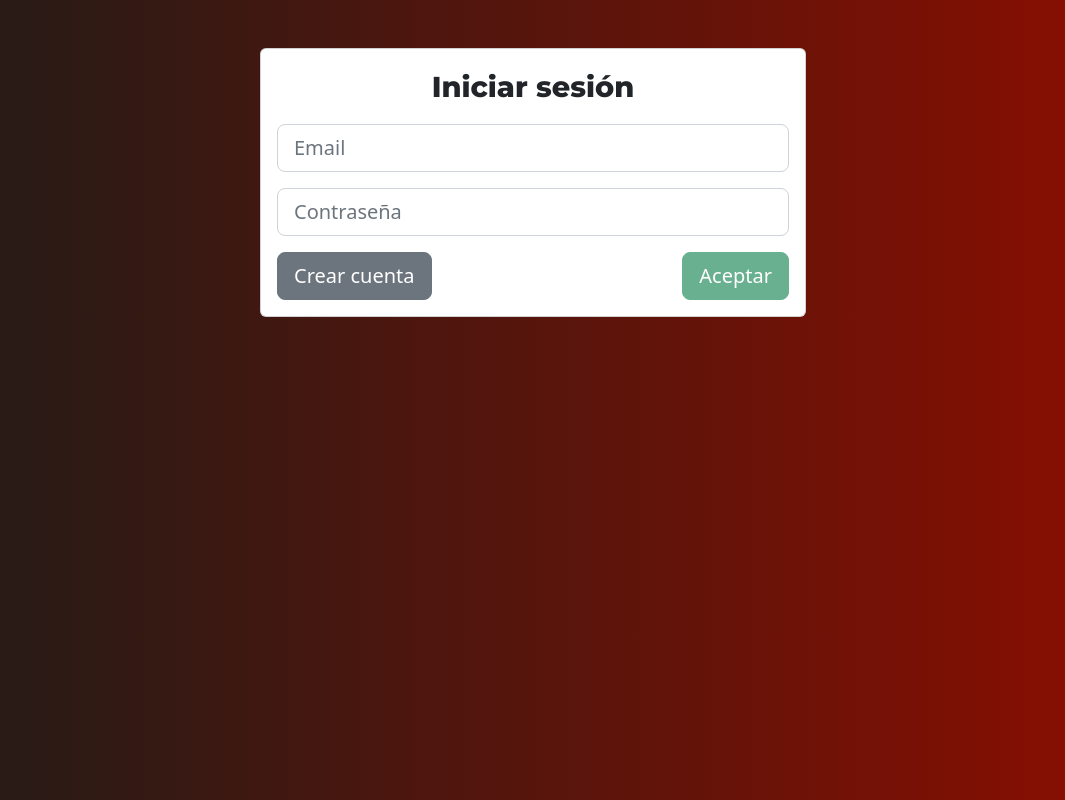
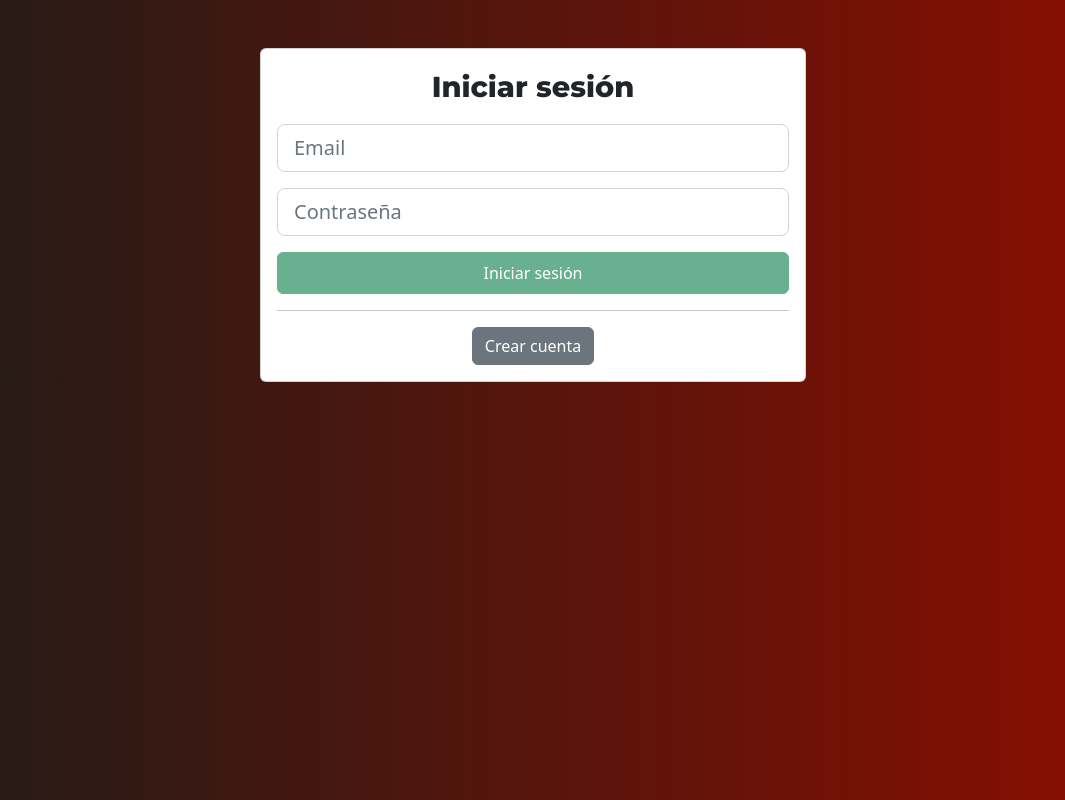
Before and after one commit to jmdefelippe/mean-products-client, an Angular app: page /login in a window 1280 px wide. Shown: the whole page, without its empty margins (107-1172 px from the left). Built offline with nearby package versions, Linux system fonts and the light colour scheme.

Commit message:
Updated login styles

```diff
--- a/src/app/components/auth/login/login.component.html
+++ b/src/app/components/auth/login/login.component.html
@@ -21,12 +21,13 @@
                               <span>La contraseña <strong>es obligatoria</strong></span>
                           </div>
                       </div>
-                      <div class="mb-3">
-                          <button routerLink="/crear-cuenta" class="btn btn-secondary btn-lg float-start">Crear cuenta</button>
-                          <button type="submit" [disabled]="loginForm.invalid" class="btn btn-success btn-lg float-end">Aceptar</button>
+                      <div class="d-grid">
+                          <button type="submit" [disabled]="loginForm.invalid" class="btn btn-success py-2">Iniciar sesión</button>
                       </div>
-                  </form>
-              </div>
+                      <hr>
+                    </form>
+                    <button routerLink="/crear-cuenta" class="btn btn-secondary mx-2">Crear cuenta</button>
+                </div>
           </div>
       </div>
   </div>
```
